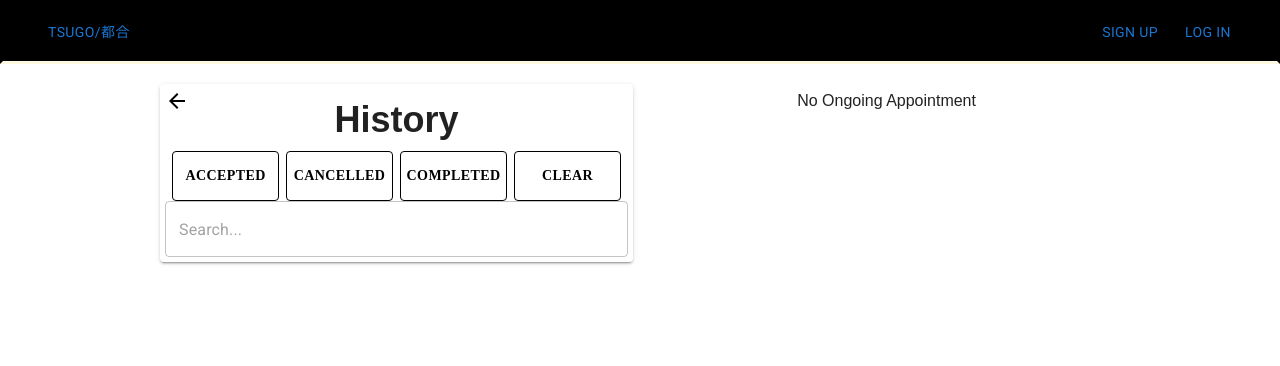
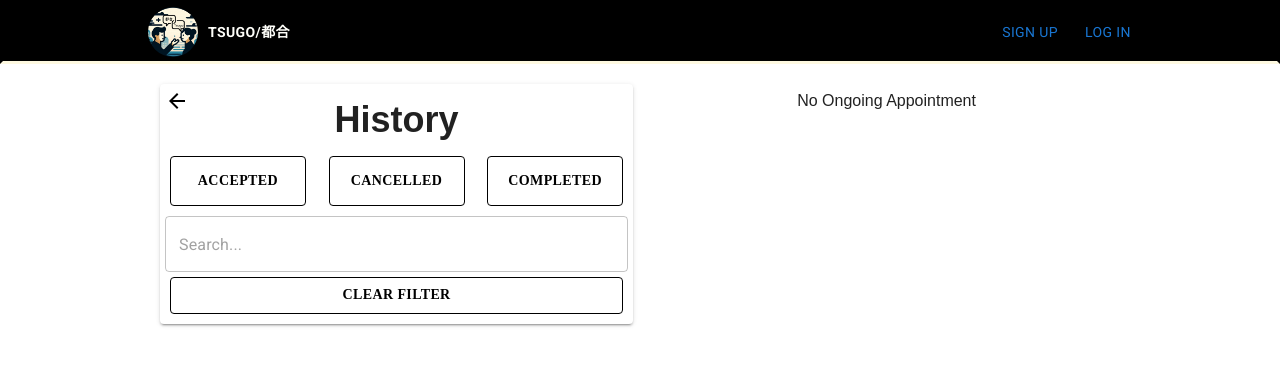
Before and after one commit to TSUGO-CORPORATED/tsugo-website, a Next.js app: page /history in a window 1280 px wide. Shown: the top 366 px of the page. Built offline with nearby package versions, Linux system fonts and the light colour scheme; no server answers; sample sign-in values are in the browser's storage; a web font is replaced by a local one.

Commit message:
feat: finish refine global styling

```diff
--- a/src/app/add-request/create-appointment.tsx
+++ b/src/app/add-request/create-appointment.tsx
@@ -358,7 +358,7 @@ export default function CreateAppointment () {
             fullWidth
             onChange={(e) => setAppointmentTitle(e.target.value)}
             error={!!formErrors.appointmentTitle}
-            helperText={formErrors.appointmentTitle}
+            helperText='Please give the appointment a title. Ex: Help with city hall'
           />
           <FormControl fullWidth variant="outlined">
             <InputLabel shrink>Main Category</InputLabel>
@@ -398,6 +398,7 @@ export default function CreateAppointment () {
             value={note}
             onChange={(e) => setNote(e.target.value)}
             placeholder="Please enter any additional information here..."
+            helperText='Please describe what the appointment is about. Ex: Need English-Japanese translation for registering new home address'
             fullWidth
           />
           <FormControl fullWidth>
--- a/src/app/history/history-card.tsx
+++ b/src/app/history/history-card.tsx
@@ -54,7 +54,6 @@ export default function HistoryCard() {
       console.error("Error fetching History:", error);
     }
   };
-
   useEffect(() => {
     fetchHistory();
     setLoading(false);
@@ -106,13 +105,19 @@ export default function HistoryCard() {
     setFilteredHistory(newFilteredHistory);
   }, [searchKeyword, selectedStatus, history]);
 
-  const handleStatusFilter = (status: StatusFilter) => {
+  function handleStatusFilter(status: StatusFilter) {
     setSelectedStatus(status);
   };
+
+  function clearFilter() {
+    handleStatusFilter('');
+    setSearchKeyword('');
+  }
 
   if (loading) {
     return <CircularProgress />;
   }
+
   // JSX ELEMENTS
   return (
     <Box className='history__card'>
@@ -146,14 +151,6 @@ export default function HistoryCard() {
           >
             Completed
           </Button>
-          <Button
-            variant="outlined"
-            className="history__card__filter__button-container__button"
-            sx={buttonWhite}
-            onClick={() => handleStatusFilter("")}
-          >
-            Clear
-          </Button>
         </div>
         <div className="history__card__filter__search-bar-container">
           <TextField
@@ -161,8 +158,19 @@ export default function HistoryCard() {
             className="history__card__filter__search-bar-container__search-bar"
             type="text"
             placeholder="Search..."
+            value={searchKeyword}
             onChange={(e) => setSearchKeyword(e.target.value)}
           />
+        </div>
+        <div className="history__card__filter__clear-filter">
+          <Button
+              variant="outlined"
+              className="history__card__filter__clear-filter__button"
+              sx={buttonWhite}
+              onClick={clearFilter}
+            >
+              Clear filter
+            </Button>
         </div>
       </Paper>
       <Paper className='history__card__appointment-container' elevation={0}>
--- a/src/app/log-in/log-in-card.tsx
+++ b/src/app/log-in/log-in-card.tsx
@@ -133,8 +133,8 @@ export default function LogInCard(): JSX.Element {
         margin: "0 auto",
         borderRadius: "16px",
         flexDirection: { xs: "column", md: "row" },
-        width: { xs: "90%", md: "90%" },
-        height: { xs: "auto", md: "70vh" }
+        width: { xs: "90%", md: "1000px" },
+        height: { xs: "auto", md: "72vh" }
       }}
     >
       <Box
--- a/src/app/navbar.tsx
+++ b/src/app/navbar.tsx
@@ -11,7 +11,6 @@ import { buttonWhite, buttonRed } from '@/muistyle';
 // import { useTranslation } from 'next-i18next';
 // import { IoMdGlobe } from 'react-icons/io';
 // import LanguageSwitcher from './languageswitcher';
-
 
 // From MUI
 import MoreVertIcon from '@mui/icons-material/MoreVert';
@@ -108,9 +107,18 @@ export default function Navbar() {
                     {userUid == 'noUid' ? (
                         <>
                             <div className='navbar__cont__left'>
-                                <Link href="/" >
-                                    <Button variant='text' className='navbar__cont__left__logo'>
-                                        Tsugo/都合
+                                <Link href="/" className='navbar__cont__left__link'>
+                                    <Button variant='text' className='navbar__cont__left__link__button'>
+                                        <Avatar
+                                            // component='img'
+                                            src='/logo2.png'
+                                            sx={{
+                                                // display: { xs: "none", md: "block" },
+                                                width: 50,
+                                                height: 50,
+                                            }}
+                                        />
+                                        <p className='navbar__cont__left__link__button__text'>Tsugo/都合</p>
                                     </Button>
                                 </Link>
                             </div>
@@ -130,7 +138,20 @@ export default function Navbar() {
                     ) : (
                         <>
                             <div className='navbar__cont__left'>
-                                <Link href="/dashboard" className='navbar__cont__left__logo'>Tsugo/都合</Link>
+                                <Link href="/" className='navbar__cont__left__link'>
+                                    <Button variant='text' className='navbar__cont__left__link__button'>
+                                        <Avatar
+                                            // component='img'
+                                            src='/logo2.png'
+                                            sx={{
+                                                // display: { xs: "none", md: "block" },
+                                                width: 50,
+                                                height: 50,
+                                            }}
+                                        />
+                                        <p className='navbar__cont__left__link__button__text'>Tsugo/都合</p>
+                                    </Button>
+                                </Link>
                             </div>
                             <div className='navbar__cont__right'>
                                 <Button onClick={avatarHandleClick}>
--- a/src/app/profile/profile-components.tsx
+++ b/src/app/profile/profile-components.tsx
@@ -209,7 +209,7 @@ export default function Profile() {
                     {/* <button onClick={checkProvider}>Check provider</button> */}
 
                     <Link className='profile-container__delete-link' href="/profile/delete-account">
-                        <Button variant='outlined' sx={buttonRed} className='profile-container__delete-button' id='profile-container__delete-button'>
+                        <Button variant='outlined' sx={{...buttonWhite, color: 'red', borderColor: 'red'}} className='profile-container__delete-button' id='profile-container__delete-button'>
                             Delete Account
                         </Button>
                     </Link>
--- a/src/css/_history.scss
+++ b/src/css/_history.scss
@@ -59,12 +59,13 @@
                 width: 100%;
                 align-self: center;
                 @include flexCenter(row);
-                justify-content: space-evenly;
+                justify-content: space-between;
+                padding: 5px;
                 // background-color: red;
 
                 &__button {
                     // width: 25%;
-                    width: 23%;
+                    width: 30%;
                     height: 50px;
 
                     @media (max-width: 600px) {
@@ -76,6 +77,7 @@
             &__search-bar-container {
                 width: 100%;
                 // height: 50%;
+                margin-top: 5px;
                 display: flex;
                 flex-direction: row;
                 align-items: center;
@@ -84,6 +86,14 @@
                     width: 100%;
                     justify-content: center;
                     margin: 5px;
+                }
+            }
+
+            &__clear-filter {
+                padding: 5px;
+
+                &__button {
+                    width: 100%;
                 }
             }
         }
--- a/src/css/_navbar.scss
+++ b/src/css/_navbar.scss
@@ -22,7 +22,7 @@
     padding-left: 10px;
     padding-right: 10px;
 
-    @media screen and (min-width: 1200px) {
+    @media screen and (min-width: 1000px) {
         @include flexCenter(row);
     }
 
@@ -32,19 +32,33 @@
         height: 100%;
         width: 100%;
 
-        @media screen and (min-width: 1200px) {
-            width: 1200px;
+        @media screen and (min-width: 1000px) {
+            width: 1000px;
         }
 
         &__left {
-            &__logo {
-                padding: 8px 24px;
-                text-align: center;
+            &__link {
                 text-decoration: none;
-                color: $color-white;
-                font-weight: bold;
-                border-radius: 20px;
+
+                &__button {
+                    @include flexCenter(row);
+                    gap: 10px;
+                    padding: 8px 24px;
+                    text-align: center;
+                    text-decoration: none;
+                    border-radius: 20px;
+
+                    &__text {
+                        font-weight: bold;
+                        color: $color-white;
+
+                        @media screen and (max-width: 1000px) {
+                            display: none;
+                        }
+                    }
+                }
             }
+
         }
 
         &__right {
--- a/src/css/styles.css
+++ b/src/css/styles.css
@@ -1022,10 +1022,11 @@
   justify-content: center;
   align-items: center;
   flex-direction: row;
-  justify-content: space-evenly;
+  justify-content: space-between;
+  padding: 5px;
 }
 .history__card__filter__button-container__button {
-  width: 23%;
+  width: 30%;
   height: 50px;
 }
 @media (max-width: 600px) {
@@ -1035,6 +1036,7 @@
 }
 .history__card__filter__search-bar-container {
   width: 100%;
+  margin-top: 5px;
   display: flex;
   flex-direction: row;
   align-items: center;
@@ -1043,6 +1045,12 @@
   width: 100%;
   justify-content: center;
   margin: 5px;
+}
+.history__card__filter__clear-filter {
+  padding: 5px;
+}
+.history__card__filter__clear-filter__button {
+  width: 100%;
 }
 .history__card__appointment-container {
   display: flex;
@@ -1773,7 +1781,7 @@
   padding-left: 10px;
   padding-right: 10px;
 }
-@media screen and (min-width: 1200px) {
+@media screen and (min-width: 1000px) {
   .navbar {
     display: flex;
     justify-content: center;
@@ -1790,18 +1798,33 @@
   height: 100%;
   width: 100%;
 }
-@media screen and (min-width: 1200px) {
+@media screen and (min-width: 1000px) {
   .navbar__cont {
-    width: 1200px;
-  }
-}
-.navbar__cont__left__logo {
+    width: 1000px;
+  }
+}
+.navbar__cont__left__link {
+  text-decoration: none;
+}
+.navbar__cont__left__link__button {
+  display: flex;
+  justify-content: center;
+  align-items: center;
+  flex-direction: row;
+  gap: 10px;
   padding: 8px 24px;
   text-align: center;
   text-decoration: none;
+  border-radius: 20px;
+}
+.navbar__cont__left__link__button__text {
+  font-weight: bold;
   color: #fffffa;
-  font-weight: bold;
-  border-radius: 20px;
+}
+@media screen and (max-width: 1000px) {
+  .navbar__cont__left__link__button__text {
+    display: none;
+  }
 }
 .navbar__cont__right {
   display: flex;
```
Also changed, not shown: src/app/landing-page.tsx (+17 -0 lines), src/app/sign-up/sign-up-card.tsx (+4 -4 lines), 1 other file (tests, documents, lock files or other folders).
